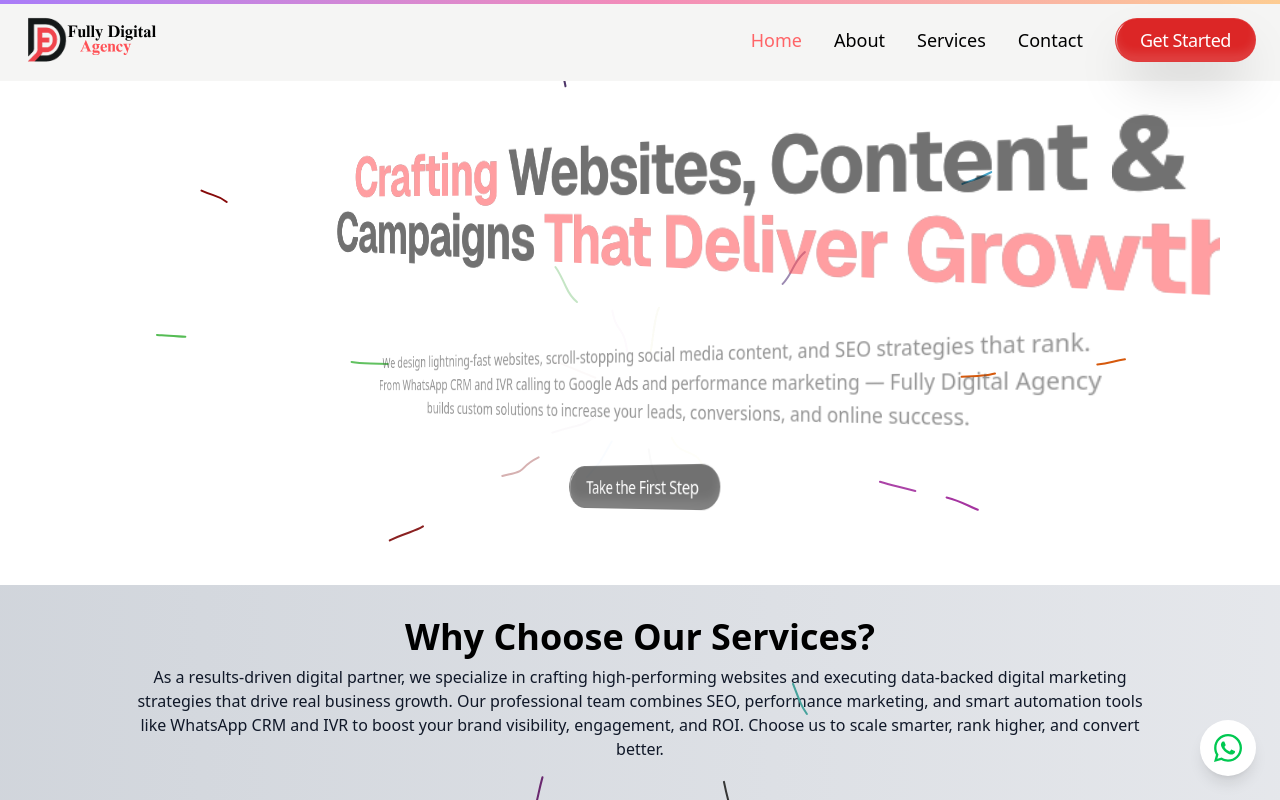
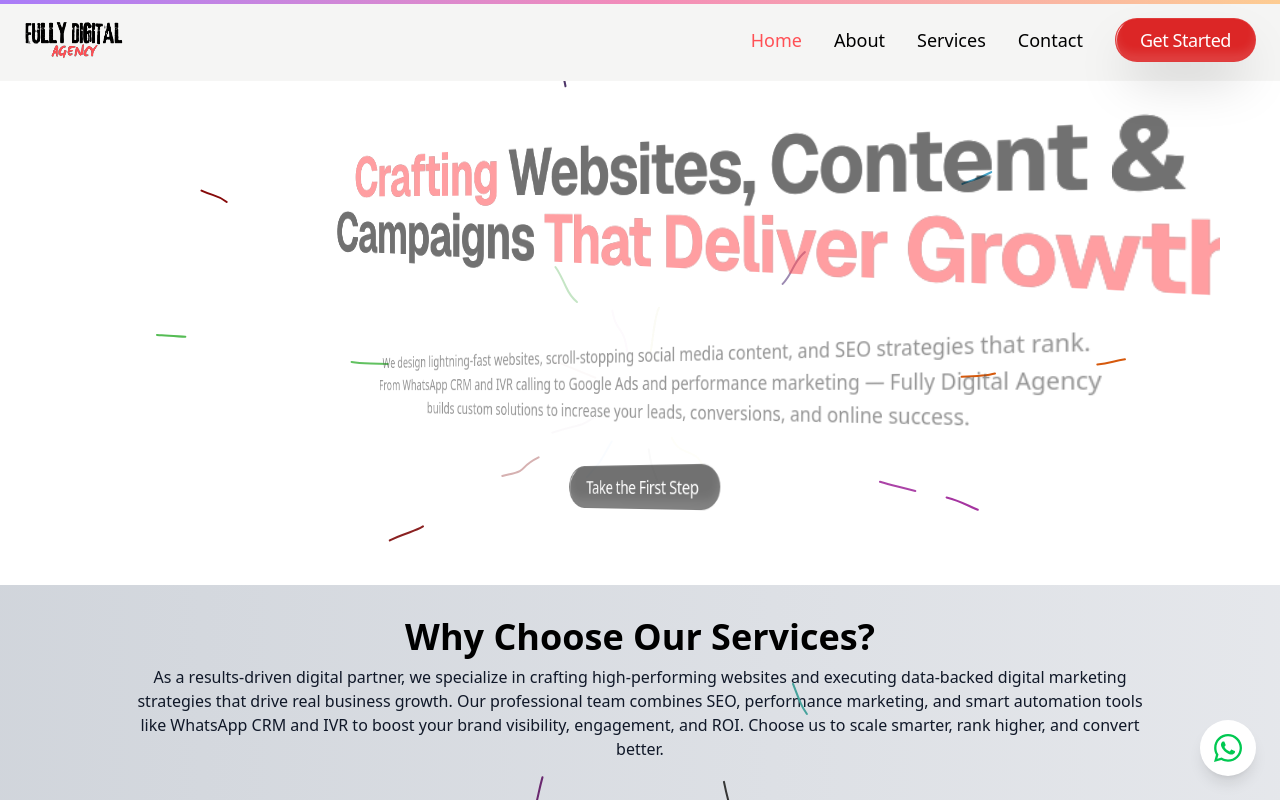
Before and after one commit to hemendra-zerotime/it-service-web, a Next.js app: page / in a window 1280 px wide. Shown: the top 800 px of the page. Built offline with nearby package versions, Linux system fonts and the light colour scheme.

Commit message:
change the logo

```diff
--- a/components/Footer.tsx
+++ b/components/Footer.tsx
@@ -29,7 +29,7 @@ const Footer = () => {
           {/* Company Info */}
           <div>
             <Link href="/" className="inline-block mb-4">
-              <Image src="/weblogo.svg" alt="Logo" width={150} height={80} />
+              <Image src="/weblogo.svg" alt="Logo" width={100} height={100} />
             </Link>
             <p className="text-sm">
               We're a team of passionate developers and marketers helping
--- a/components/Navbar.tsx
+++ b/components/Navbar.tsx
@@ -31,8 +31,8 @@ const Navigation = () => {
             <Image
               src={"/weblogo.svg"}
               alt={"site-logo"}
-              width={150}
-              height={150}
+              width={100}
+              height={100}
             />
           </Link>
 
@@ -42,8 +42,8 @@ const Navigation = () => {
               <Link
                 key={item.name}
                 href={item.path}
-                className={`text-lg font-medium transition-all duration-300 hover:text-red-400 relative group ${
-                  isActive(item.path) ? "text-red-400" : "text-black"
+                className={`text-lg font-medium transition-all duration-300 hover:text-bpc relative group ${
+                  isActive(item.path) ? "text-bpc" : "text-black"
                 }`}
               >
                 {item.name}
@@ -66,7 +66,7 @@ const Navigation = () => {
           <div className="md:hidden">
             <button
               onClick={() => setIsOpen(!isOpen)}
-              className="p-2 text-black hover:text-red-400 transition-colors duration-300"
+              className="p-2 text-black hover:text-bpc transition-colors duration-300"
             >
               {isOpen ? (
                 <X className="h-6 w-6" />
```
Also changed, not shown: public/weblogo.svg.
